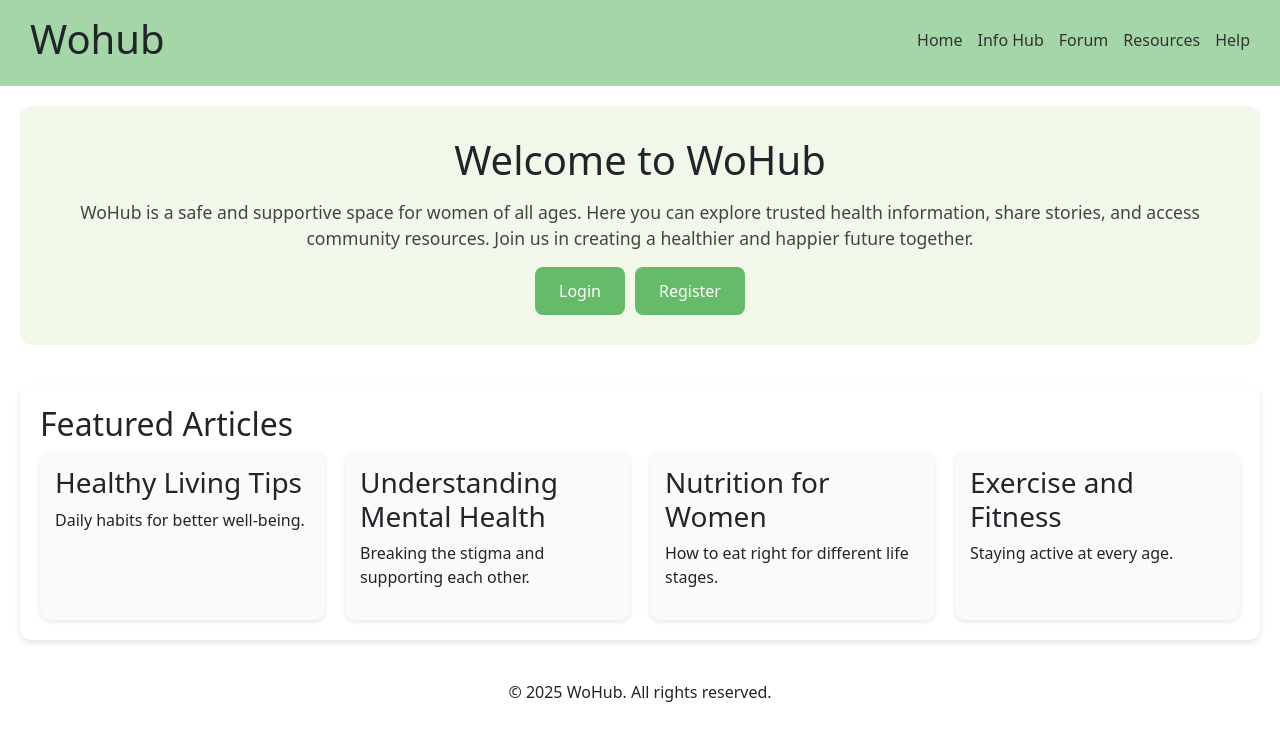
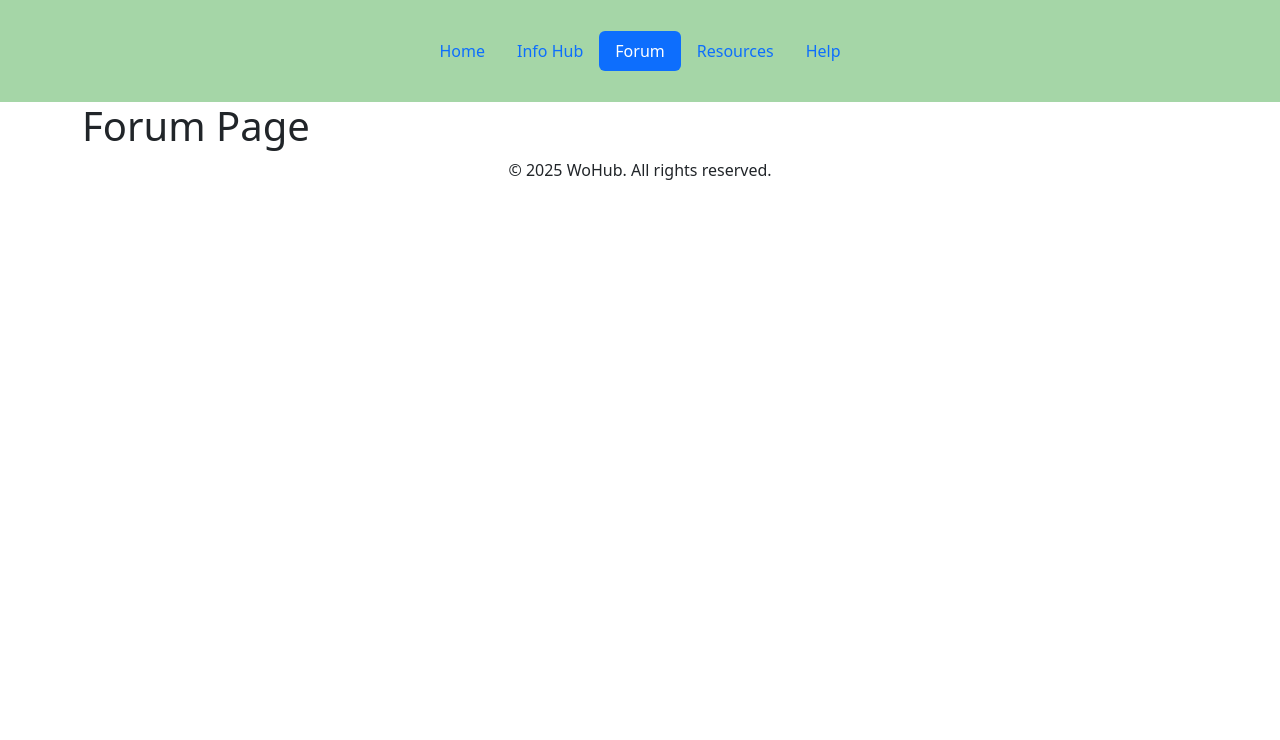
Before and after one commit to ht18026/FIT5032-women-health, a Vue app in the folder wohub/: page /Forum in a window 1280 px wide. Shown: the top 740 px of the page. Built offline with nearby package versions, Linux system fonts and the light colour scheme.

Commit message:
refactor to views and add router

```diff
--- a/wohub/src/App.vue
+++ b/wohub/src/App.vue
@@ -1,65 +1,19 @@
 <script setup>
 import { ref } from "vue";
-import Featured from "./components/Featured.vue";
-import Registration from "./components/Registration.vue";
-import Login from "./components/Login.vue";
-import articles from "./assets/json/articles.json";
-const authMode = ref(null);
+
+import Header from './components/Header.vue';
+
 
 
 </script>
 
 <template>
   <header>
-    <nav>
-      <h1 class="logo">Wohub</h1>
-      <ul class="nav-links">
-        <li><a href="#">Home</a></li>
-        <li><a href="#">Info Hub</a></li>
-        <li><a href="#">Forum</a></li>
-        <li><a href="#">Resources</a></li>
-        <li><a href="#">Help</a></li>
-      </ul>
-    </nav>
+     <Header />
   </header>
 
   <main>
-    <section class="welcome-section text-center">
-      <h1>Welcome to WoHub</h1>
-
-      <div v-if="!authMode">
-        <p class="intro-text">
-          WoHub is a safe and supportive space for women of all ages.
-          Here you can explore trusted health information, share stories, and access community resources.
-          Join us in creating a healthier and happier future together.
-        </p>
-        <div class="actions">
-          <button class="action-btn" @click="authMode = 'login'">Login</button>
-          <button class="action-btn" @click="authMode = 'register'">Register</button>
-        </div>
-      </div>
-
-      <div v-else-if="authMode === 'login'">
-        <Login />
-        <p class="switch-text">
-          Don't have an account?
-          <a href="#" @click.prevent="authMode = 'register'">Register here</a>
-        </p>
-      </div>
-
-      <div v-else-if="authMode === 'register'">
-        <Registration />
-        <p class="switch-text">
-          Already have an account?
-          <a href="#" @click.prevent="authMode = 'login'">Login here</a>
-        </p>
-      </div>
-    </section>
-
-    <section class="featured-articles">
-      <h2>Featured Articles</h2>
-      <Featured :articles="articles" />
-    </section>
+    <router-view></router-view>
   </main>
 
   <footer class="text-center">
--- /dev/null
+++ b/wohub/src/components/Header.vue
@@ -0,0 +1,63 @@
+<template>
+  <!-- Using Bootstrap's Header template (starter code) -->
+  <!-- https://getbootstrap.com/docs/5.0/examples/headers/ -->
+  <div class="container">
+    <header class="d-flex justify-content-center py-3">
+      <ul class="nav nav-pills">
+        <li class="nav-item">
+          <router-link to="/" class="nav-link" active-class="active" aria-current="page"
+            >Home</router-link>
+        </li>
+        <li class="nav-item">
+          <router-link to="/InfoHub" class="nav-link" active-class="active">Info Hub</router-link>
+        </li>
+        <li class="nav-item">
+          <router-link to="/Forum" class="nav-link" active-class="active">Forum</router-link>
+        </li>
+        <li class="nav-item">
+            <router-link to="/Resources" class="nav-link" active-class="active">Resources</router-link>
+        </li>
+        <li class="nav-item">
+            <router-link to="/Help" class="nav-link" active-class="active">Help</router-link>
+        </li>
+      </ul>
+    </header>
+  </div>
+</template>
+
+<style scoped>
+.b-example-divider {
+  height: 3rem;
+  background-color: rgba(0, 0, 0, 0.1);
+  border: solid rgba(0, 0, 0, 0.15);
+  border-width: 1px 0;
+  box-shadow:
+    inset 0 0.5em 1.5em rgba(0, 0, 0, 0.1),
+    inset 0 0.125em 0.5em rgba(0, 0, 0, 0.15);
+}
+
+.form-control-dark {
+  color: #fff;
+  background-color: var(--bs-dark);
+  border-color: var(--bs-gray);
+}
+.form-control-dark:focus {
+  color: #fff;
+  background-color: var(--bs-dark);
+  border-color: #fff;
+  box-shadow: 0 0 0 0.25rem rgba(255, 255, 255, 0.25);
+}
+
+.bi {
+  vertical-align: -0.125em;
+  fill: currentColor;
+}
+
+.text-small {
+  font-size: 85%;
+}
+
+.dropdown-toggle {
+  outline: 0;
+}
+</style>
--- a/wohub/src/router/index.js
+++ b/wohub/src/router/index.js
@@ -0,0 +1,41 @@
+import { createRouter, createWebHistory } from 'vue-router'
+import HomeView from '@/views/HomeView.vue'
+import InfoHubView from '@/views/InfoHubView.vue'
+import ForumView from '@/views/ForumView.vue'
+import ResourcesView from '@/views/ResourcesView.vue'
+import HelpView from '@/views/HelpView.vue'
+const routes = [
+  {
+    path: '/',
+    name: 'Home',
+    component: HomeView
+  },
+  {
+    path: '/InfoHub',
+    name: 'InfoHub',
+    component: InfoHubView
+  },
+  {
+    path: '/Forum',
+    name: 'Forum',
+    component: ForumView
+  },
+  {
+    path: '/Resources',
+    name: 'Resources',
+    component: ResourcesView
+  },
+  {
+    path: '/Help',
+    name: 'Help',
+    component: HelpView
+  }
+
+]
+
+const router = createRouter({
+  history: createWebHistory(),
+  routes
+})
+
+export default router
--- /dev/null
+++ b/wohub/src/views/ForumView.vue
@@ -0,0 +1,6 @@
+<!-- views/Home.vue -->
+<template>
+  <div class="container">
+    <h1>Forum Page</h1>
+  </div>
+</template>
--- /dev/null
+++ b/wohub/src/views/HelpView.vue
@@ -0,0 +1,6 @@
+<!-- views/Home.vue -->
+<template>
+  <div class="container">
+    <h1>Help Page</h1>
+  </div>
+</template>
--- /dev/null
+++ b/wohub/src/views/HomeView.vue
@@ -0,0 +1,128 @@
+
+<script setup>
+import { ref } from "vue";
+import articles from "../assets/json/articles.json";
+import Featured from "../components/Featured.vue";
+import Registration from "../components/Registration.vue";
+import Login from "../components/Login.vue";
+const authMode = ref(null);
+</script>
+
+<template>
+<section class="welcome-section text-center">
+      <h1>Welcome to WoHub</h1>
+
+      <div v-if="!authMode">
+        <p class="intro-text">
+          WoHub is a safe and supportive space for women of all ages.
+          Here you can explore trusted health information, share stories, and access community resources.
+          Join us in creating a healthier and happier future together.
+        </p>
+        <div class="actions">
+          <button class="action-btn" @click="authMode = 'login'">Login</button>
+          <button class="action-btn" @click="authMode = 'register'">Register</button>
+        </div>
+      </div>
+
+      <div v-else-if="authMode === 'login'">
+        <Login />
+        <p class="switch-text">
+          Don't have an account?
+          <a href="#" @click.prevent="authMode = 'register'">Register here</a>
+        </p>
+      </div>
+
+      <div v-else-if="authMode === 'register'">
+        <Registration />
+        <p class="switch-text">
+          Already have an account?
+          <a href="#" @click.prevent="authMode = 'login'">Login here</a>
+        </p>
+      </div>
+    </section>
+
+    <section class="featured-articles">
+      <h2>Featured Articles</h2>
+      <Featured :articles="articles" />
+    </section>
+
+</template>
+<style scoped>
+header {
+  background-color: #A5D6A7;
+  padding: 15px 30px;
+}
+
+nav {
+  display: flex;
+  justify-content: space-between;
+  align-items: center;
+  flex-wrap: wrap;
+}
+
+.nav-links {
+  list-style: none;
+  display: flex;
+  flex-wrap: wrap;
+  gap: 15px;
+  margin-top: 10px;
+}
+
+.nav-links a {
+  text-decoration: none;
+  color: #333;
+}
+
+.welcome-section {
+  padding: 30px;
+  background: #F1F8E9;
+  border-radius: 12px;
+  margin: 20px;
+}
+
+.intro-text {
+  margin: 15px 0;
+  font-size: 1.1rem;
+  color: #444;
+}
+
+.actions {
+  display: flex;
+  gap: 10px;
+  justify-content: center;
+}
+
+.action-btn {
+  background-color: #66BB6A;
+  color: white;
+  border: none;
+  padding: 12px 24px;
+  border-radius: 8px;
+  cursor: pointer;
+  transition: background 0.3s ease;
+}
+
+.action-btn:hover {
+  background-color: #4CAF50;
+}
+
+.switch-text {
+  margin-top: 15px;
+  font-size: 0.95rem;
+  color: #555;
+}
+
+.switch-text a {
+  color: #388E3C;
+  text-decoration: underline;
+  cursor: pointer;
+}
+
+.featured-articles {
+  margin: 40px 20px;
+  padding: 20px;
+  background: #ffffff;
+  border-radius: 12px;
+  box-shadow: 0px 3px 6px rgba(0,0,0,0.1);
+}
+</style>
--- /dev/null
+++ b/wohub/src/views/InfoHubView.vue
@@ -0,0 +1,6 @@
+<!-- views/Home.vue -->
+<template>
+  <div class="container">
+    <h1>Info Hub Page</h1>
+  </div>
+</template>
--- /dev/null
+++ b/wohub/src/views/ResourcesView.vue
@@ -0,0 +1,6 @@
+<!-- views/Home.vue -->
+<template>
+  <div class="container">
+    <h1>Resources Page</h1>
+  </div>
+</template>
```
Also changed, not shown: wohub/src/main.js (+5 -3 lines).
